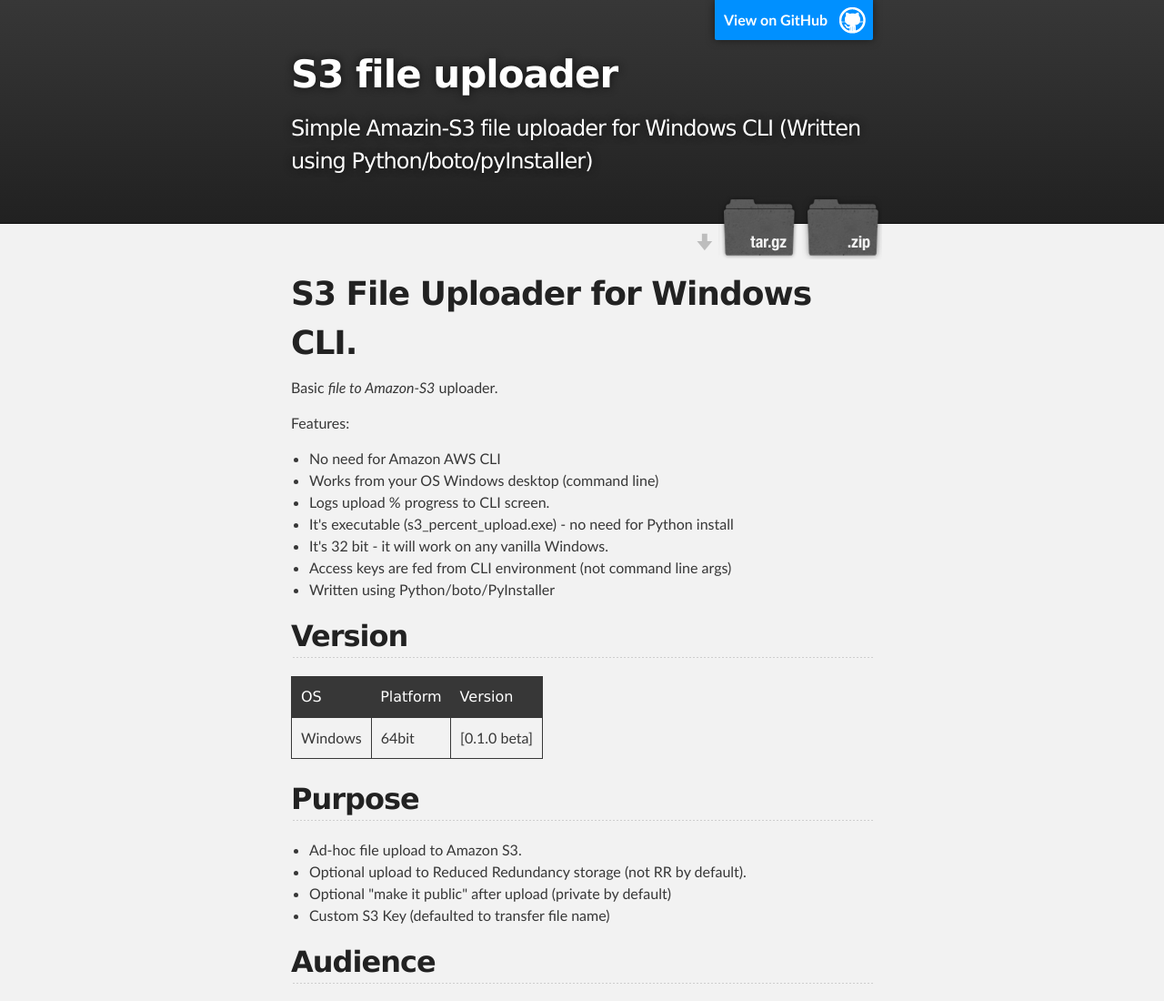
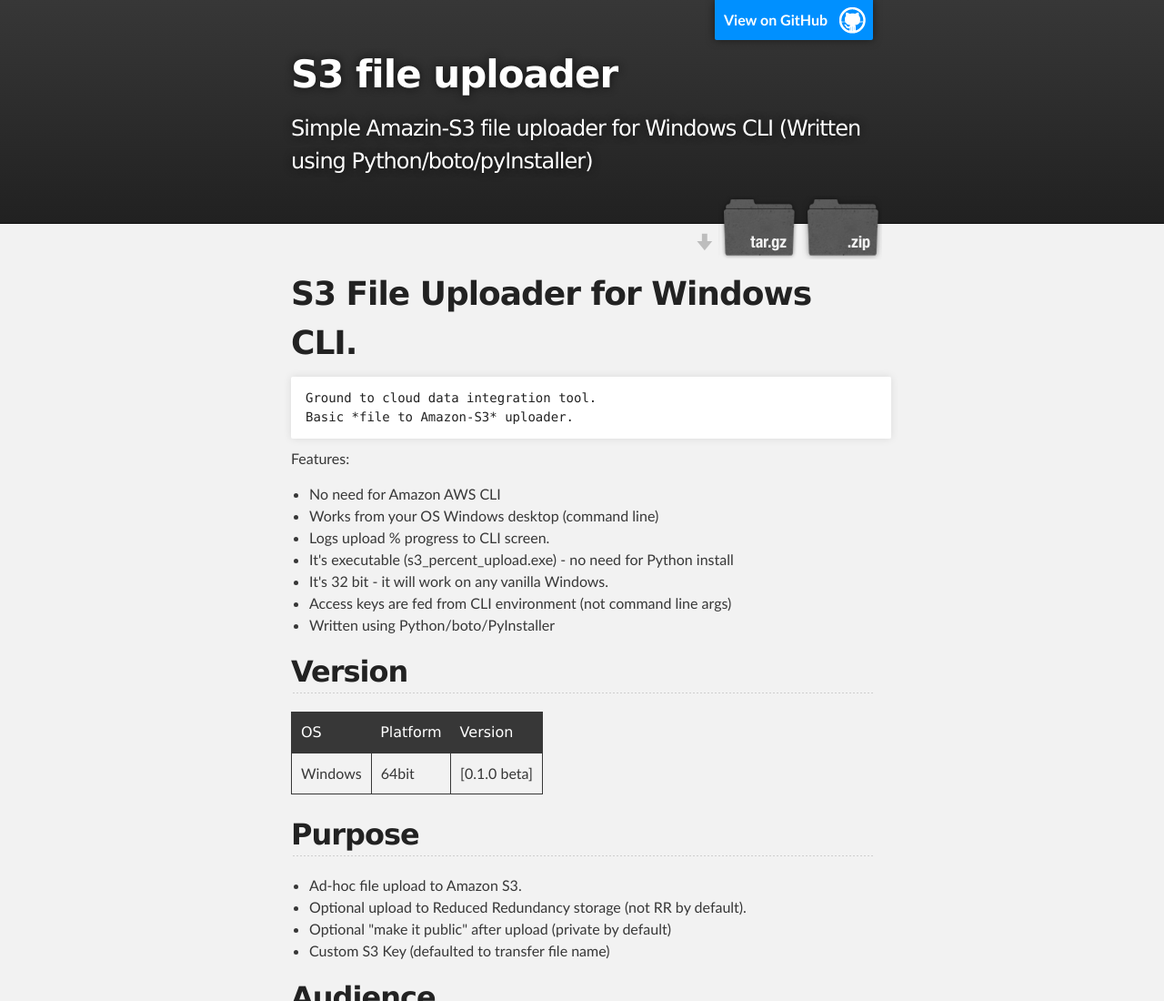
Before and after one commit to saifrahmed/S3_File_Uploader, a plain HTML site: page index.html in a window 1280 px wide. Shown: the top 1100 px of the page at 91% size. Drawn offline with Linux system fonts and the light colour scheme.

```diff
--- a/index.html
+++ b/index.html
@@ -34,7 +34,9 @@
         <h1>
 <a id="s3-file-uploader-for-windows-cli" class="anchor" href="#s3-file-uploader-for-windows-cli" aria-hidden="true"><span aria-hidden="true" class="octicon octicon-link"></span></a>S3 File Uploader for Windows CLI.</h1>
 
-<p>Basic <em>file to Amazon-S3</em> uploader.</p>
+<pre><code>Ground to cloud data integration tool.
+Basic *file to Amazon-S3* uploader.
+</code></pre>
 
 <p>Features:</p>
 
```
Also changed, not shown: params.json (+1 -1 lines).
